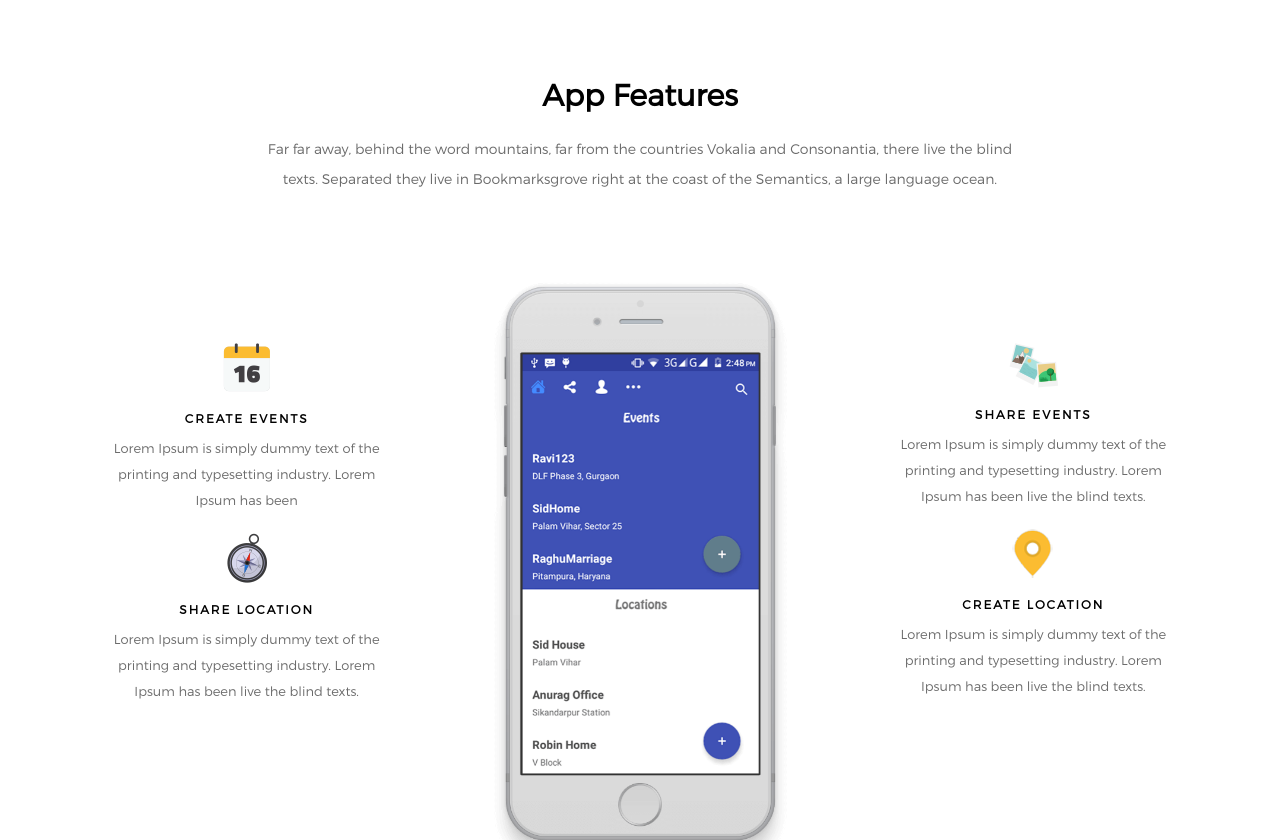
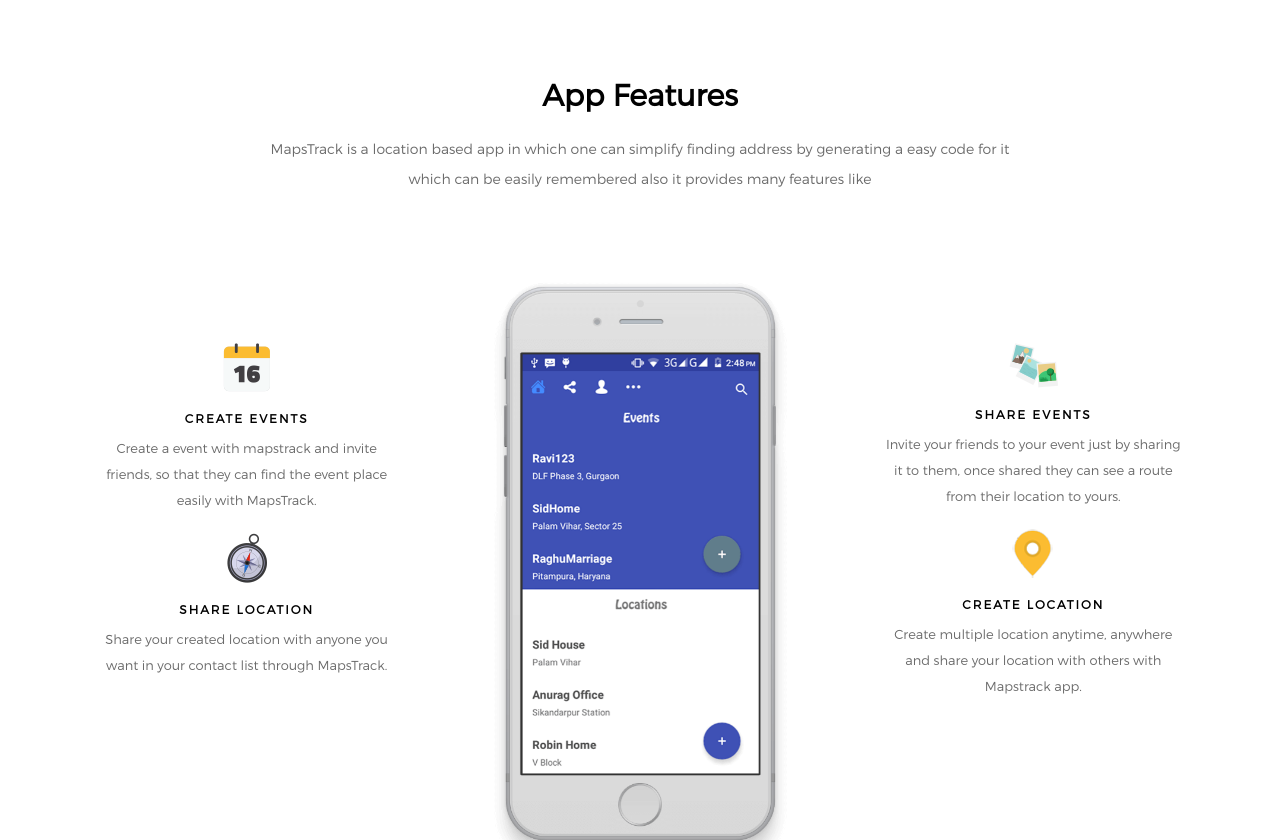
Before and after one commit to SnaphyClients/mapstrackFrontendSite, a website: page app/index.html in a window 1280 px wide. Shown: the part 740-1580 px from the top of the page. Drawn offline with nearby package versions, Linux system fonts and the light colour scheme; files that its build step writes are made by us from their sources; files whose address does not match are found by name.

Commit message:
Text updated

```diff
--- a/app/views/main.html
+++ b/app/views/main.html
@@ -84,19 +84,19 @@
             <div class="row">
               <div class="col-md-8 col-md-offset-2 fh5co-section-heading text-center">
                 <h2 class="fh5co-lead to-animate">App Features</h2>
-                <p class="fh5co-sub to-animate">Far far away, behind the word mountains, far from the countries Vokalia and Consonantia, there live the blind texts. Separated they live in Bookmarksgrove right at the coast of the Semantics, a large language ocean.</p>
+                <p class="fh5co-sub to-animate">MapsTrack is a location based app in which one can simplify finding address by generating a easy code for it which can be easily remembered also it provides many features like</p>
               </div>
               <div class="col-md-4 fh5co-text-wrap">
                 <div class="row text-center">
                   <div class="col-md-12 col-sm-6 col-xs-6 col-xxs-12 fh5co-text animate-object features-2-animate-3">
                     <span class="fh5co-icon"><img src="icons/Calender.png" /></span>
                     <h4 class="fh5co-uppercase-sm">Create Events</h4>
-                    <p class="appFeaturesDescription">Lorem Ipsum is simply dummy text of the printing and typesetting industry. Lorem Ipsum has been</p>
+                    <p class="appFeaturesDescription">Create a event with mapstrack and invite friends, so that they can find the event place easily with MapsTrack.</p>
                   </div>
                   <div class="col-md-12 col-sm-6 col-xs-6 col-xxs-12 fh5co-text animate-object features-2-animate-4">
                     <span class="fh5co-icon"><img src="icons/Compass.png" /></span>
                     <h4 class="fh5co-uppercase-sm">Share Location</h4>
-                    <p class="appFeaturesDescription">Lorem Ipsum is simply dummy text of the printing and typesetting industry. Lorem Ipsum has been live the blind texts.</p>
+                    <p class="appFeaturesDescription">Share your created location with anyone you want in your contact list through MapsTrack.</p>
                   </div>
 
                 </div>
@@ -106,12 +106,12 @@
                   <div class="col-md-12 col-sm-6 col-xs-6 col-xxs-12 fh5co-text animate-object features-2-animate-5">
                     <span class="fh5co-icon"><img src="icons/Destination.png" /></span>
                     <h4 class="fh5co-uppercase-sm">Share Events</h4>
-                    <p class="appFeaturesDescription">Lorem Ipsum is simply dummy text of the printing and typesetting industry. Lorem Ipsum has been live the blind texts.</p>
+                    <p class="appFeaturesDescription">Invite your friends to your event just by sharing it to them, once shared they can see a route from their location to yours.</p>
                   </div>
                   <div class="col-md-12 col-sm-6 col-xs-6 col-xxs-12 fh5co-text animate-object features-2-animate-6">
                     <span class="fh5co-icon"><img src="icons/Location.png" /></span>
                     <h4 class="fh5co-uppercase-sm">Create Location</h4>
-                    <p class="appFeaturesDescription">Lorem Ipsum is simply dummy text of the printing and typesetting industry. Lorem Ipsum has been live the blind texts.</p>
+                    <p class="appFeaturesDescription">Create multiple location anytime, anywhere and share your location with others with Mapstrack app.</p>
                   </div>
 
                 </div>
@@ -135,7 +135,7 @@
           <div class="row">
             <div class="col-md-8 col-md-offset-2 fh5co-section-heading text-center">
               <h2 class="fh5co-lead animate-single faqs-animate-1">Frequently Ask Questions</h2>
-              <p class="fh5co-sub animate-single faqs-animate-2">Far far away, behind the word mountains, far from the countries Vokalia and Consonantia, there live the blind texts.</p>
+              <p class="fh5co-sub animate-single faqs-animate-2">These are some basic questions/answers we thought our user may need while using our Mapstrack app</p>
             </div>
           </div>
         </div>
@@ -146,42 +146,42 @@
             <span class="faq-accordion-icon-toggle active"><i class="icon-arrow-down"></i></span>
             <h3>What is MapsTrack?</h3>
             <div class="faq-body" style="display: block;">
-              <p class="appFeaturesDescription">Lorem Ipsum is simply dummy text of the printing and typesetting industry. Lorem Ipsum has been the industry's standard dummy text ever since the 1500s, when an unknown printer took a galley of type and scrambled it to make a type specimen book. It has survived not only five centuries, but also the leap into electronic typesetting, remaining essentially unchanged</p>
+              <p class="appFeaturesDescription">MapsTrack is a location finder app with the motto to reduce the difficulty in finding address when going to party, marriage or meeting a friend. Just share the event or location with your friend in your contact list who you want to invite, your location or event is automatically shared with that friend with map directing location of the place where event is taking place.</p>
             </div>
           </div>
           <div class="faq-accordion to-animate">
             <span class="faq-accordion-icon-toggle"><i class="icon-arrow-down"></i></span>
             <h3>What is difference between events and location?</h3>
             <div class="faq-body">
-              <p class="appFeaturesDescription">Lorem Ipsum is simply dummy text of the printing and typesetting industry. Lorem Ipsum has been the industry's standard dummy text ever since the 1500s, when an unknown printer took a galley of type and scrambled it to make a type specimen book. It has survived not only five centuries, but also the leap into electronic typesetting, remaining essentially unchanged</p>
+              <p class="appFeaturesDescription">Locations are your unique address which a user create for inviting someone at their place, it may be shop, house, office while events are those location who have very specific purpose and expiry date.</p>
             </div>
           </div>
           <div class="faq-accordion to-animate">
             <span class="faq-accordion-icon-toggle"><i class="icon-arrow-down"></i></span>
             <h3>How can I share my location to friends?</h3>
             <div class="faq-body">
-              <p class="appFeaturesDescription">Lorem Ipsum is simply dummy text of the printing and typesetting industry. Lorem Ipsum has been the industry's standard dummy text ever since the 1500s, when an unknown printer took a galley of type and scrambled it to make a type specimen book. It has survived not only five centuries, but also the leap into electronic typesetting, remaining essentially unchanged</p>
+              <p class="appFeaturesDescription">For sharing the location just add friends from your contact list and it will automatically shared to your friend, If your friend has mapstrack app then we will send a notification that "an event has been shared with you" while if your friend doesn't have app we will send a sms with access code with that he can reach you.</p>
             </div>
           </div>
           <div class="faq-accordion to-animate">
             <span class="faq-accordion-icon-toggle"><i class="icon-arrow-down"></i></span>
             <h3>Is am I able to see my friends location?</h3>
             <div class="faq-body">
-              <p class="appFeaturesDescription">Lorem Ipsum is simply dummy text of the printing and typesetting industry. Lorem Ipsum has been the industry's standard dummy text ever since the 1500s, when an unknown printer took a galley of type and scrambled it to make a type specimen book. It has survived not only five centuries, but also the leap into electronic typesetting, remaining essentially unchanged</p>
+              <p class="appFeaturesDescription">Yes, if your friend has added you for seeing his location continuously then you can see his location in the share section of the Mapstrack app. </p>
             </div>
           </div>
           <div class="faq-accordion to-animate">
             <span class="faq-accordion-icon-toggle"><i class="icon-arrow-down"></i></span>
-            <h3>I am not able to search my private event and location?</h3>
+            <h3>I am not able to search private event and location?</h3>
             <div class="faq-body">
-              <p class="appFeaturesDescription">Lorem Ipsum is simply dummy text of the printing and typesetting industry. Lorem Ipsum has been the industry's standard dummy text ever since the 1500s, when an unknown printer took a galley of type and scrambled it to make a type specimen book. It has survived not only five centuries, but also the leap into electronic typesetting, remaining essentially unchanged</p>
+              <p class="appFeaturesDescription">One cannot search private location and event as they are made with the motto to share within specific group of people, you can make any event or location private if you don't want anyone to search for it.</p>
             </div>
           </div>
           <div class="faq-accordion to-animate">
             <span class="faq-accordion-icon-toggle"><i class="icon-arrow-down"></i></span>
             <h3>Where will I get the app from?</h3>
             <div class="faq-body">
-              <p class="appFeaturesDescription">Lorem Ipsum is simply dummy text of the printing and typesetting industry. Lorem Ipsum has been the industry's standard dummy text ever since the 1500s, when an unknown printer took a galley of type and scrambled it to make a type specimen book. It has survived not only five centuries, but also the leap into electronic typesetting, remaining essentially unchanged</p>
+              <p class="appFeaturesDescription">Mapstrack is an android app which can be easily downloaded from playstore, also you can get app link if you enter number and click on get app button of our site.</p>
             </div>
           </div>
         </div>
```
